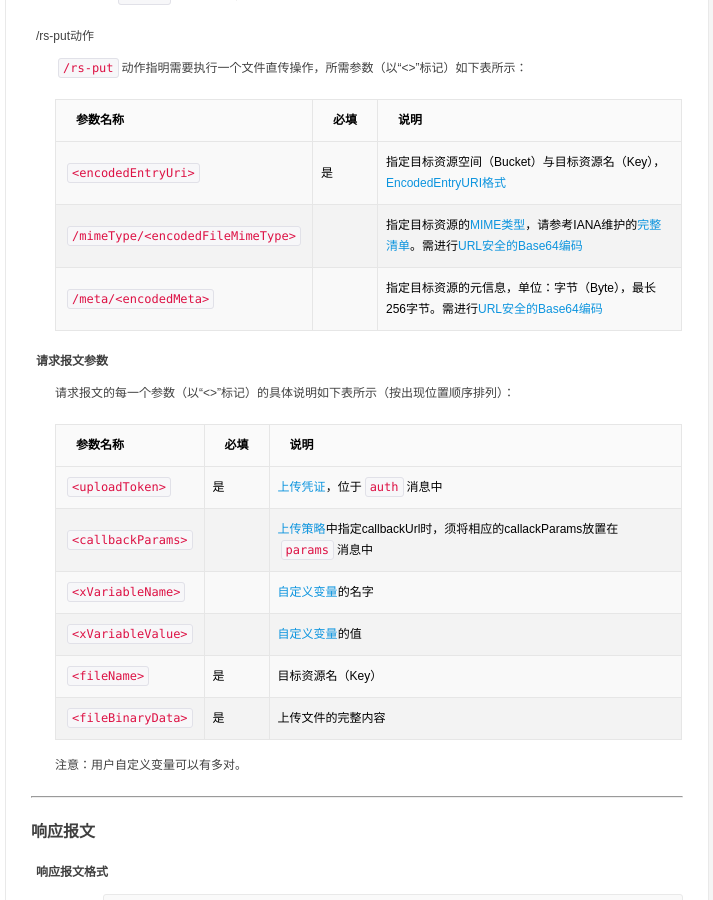
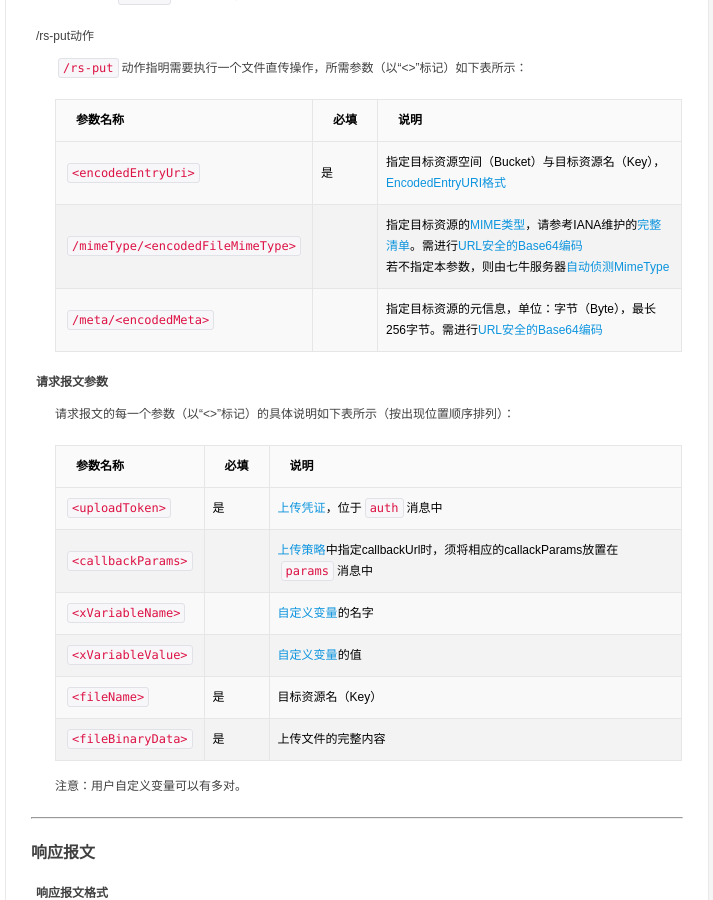
Before and after one commit to qiniu/developer.qiniu.com, a Jekyll site: the page built from docs/v6/api/reference/up/upload.md, in a window 1280 px wide and 900 px high, scrolled down 1422 px. Shown: the whole window, without its empty margins (412-1125 px from the left). Built offline with Jekyll 4.4.1, drawn with Linux system fonts in a browser that asks for light colours; nearby versions of some CDN libraries; library files that are not in the unit come from our copies.

Commit message:
添加MimeType自动侦测的描述。

```diff
--- a/docs/v6/api/reference/up/upload.md
+++ b/docs/v6/api/reference/up/upload.md
@@ -74,7 +74,7 @@ Content-Length | 是   | 整个Multipart内容的总长度，单位：字节（B
 参数名称                          | 必填 | 说明
 :-------------------------------- | :--- | :-----------------------------------------
 `<encodedEntryUri>`               | 是   | 指定目标资源空间（Bucket）与目标资源名（Key），[EncodedEntryURI格式][encodedEntryURIHref]
-`/mimeType/<encodedFileMimeType>` |      | 指定目标资源的[MIME类型][mimeTypeHref]，请参考IANA维护的[完整清单][mimeTypeListHref]。需进行[URL安全的Base64编码][urlsafeBase64Href]
+`/mimeType/<encodedFileMimeType>` |      | 指定目标资源的[MIME类型][mimeTypeHref]，请参考IANA维护的[完整清单][mimeTypeListHref]。需进行[URL安全的Base64编码][urlsafeBase64Href]<br>若不指定本参数，则由七牛服务器[自动侦测MimeType](../security/put-policy.html#put-policy-detect-mime)
 `/meta/<encodedMeta>`             |      | 指定目标资源的元信息，单位：字节（Byte），最长256字节。需进行[URL安全的Base64编码][urlsafeBase64Href]
 
 <a id="upload-request-params"></a>
```
